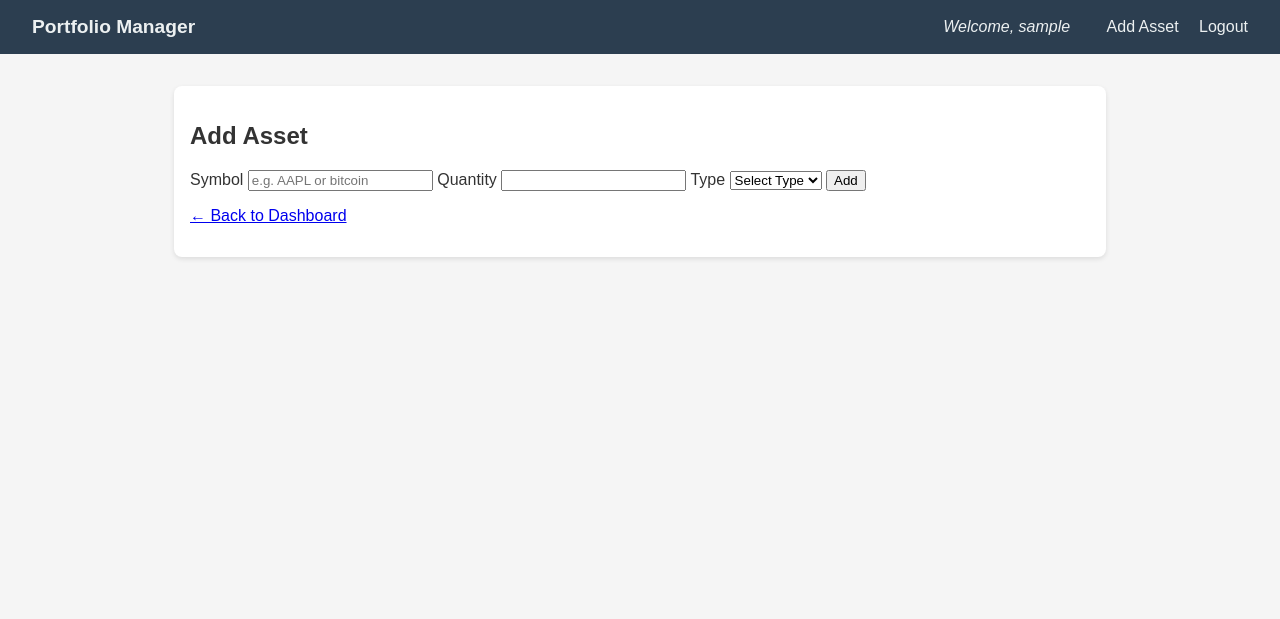
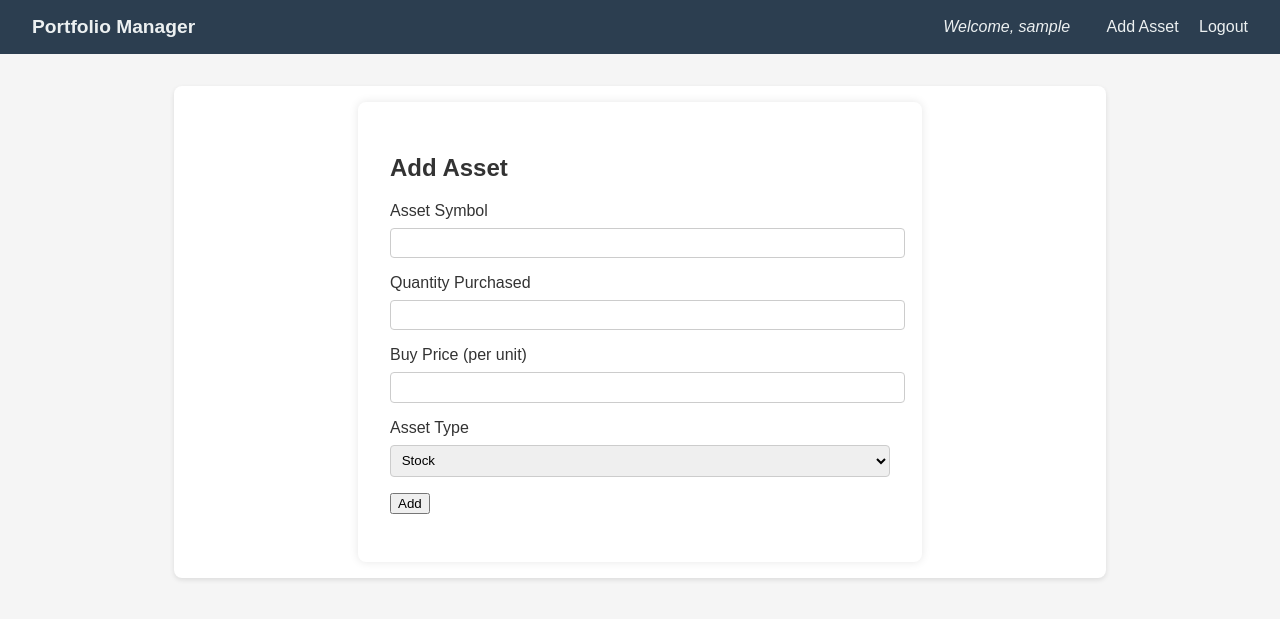
Before and after one commit to SilentKiller4233/portfolio-manager, a Flask app: page /add in a window 1280 px wide. Shown: the top 619 px of the page. Run offline with Flask 3, Linux system fonts and the light colour scheme; the visitor is signed in with stand-in values (Sample User, id 1).

Commit message:
Refactored logic from app.py to helpers.py for cleaner look and added user defined buy price and avg buy price

```diff
--- a/app.py
+++ b/app.py
@@ -1,24 +1,21 @@
-from helpers import get_db_connection
-from flask import Flask, render_template, redirect, request, session, flash, url_for
+from helpers import (
+    get_db_connection,
+    get_crypto_price,
+    get_stock_price,
+    get_portfolio,
+    update_or_insert_asset
+)
+
+from flask import Flask, render_template, redirect, request, session, flash
 from werkzeug.security import generate_password_hash, check_password_hash
 from functools import wraps
-
 import sqlite3
-import requests
-import yfinance as yf
-import os
 
 app = Flask(__name__)
 app.secret_key = "this-is-a-fixed-dev-key-123"
-DATABASE = "portfolio.db"
 
-# ---------------------- DB CONNECTION ---------------------- #
-def get_db():
-    conn = sqlite3.connect(DATABASE)
-    conn.row_factory = sqlite3.Row
-    return conn
 
-# ---------------------- LOGIN REQUIRED ---------------------- #
+# ---------------------- LOGIN REQUIRED DECORATOR ---------------------- #
 def login_required(f):
     @wraps(f)
     def decorated_function(*args, **kwargs):
@@ -27,12 +24,12 @@ def login_required(f):
         return f(*args, **kwargs)
     return decorated_function
 
+
 # ---------------------- INDEX REDIRECT ---------------------- #
 @app.route("/")
 def index():
-    if "user_id" in session:
-        return redirect("/dashboard")
-    return redirect("/login")
+    return redirect("/dashboard") if "user_id" in session else redirect("/login")
+
 
 # ---------------------- REGISTER ---------------------- #
 @app.route("/register", methods=["GET", "POST"])
@@ -45,14 +42,13 @@ def register():
         if not username or not password or not confirm:
             flash("All fields required.", "danger")
             return redirect("/register")
-
         if password != confirm:
             flash("Passwords do not match.", "danger")
             return redirect("/register")
 
-        db = get_db()
-        cursor = db.execute("SELECT id FROM users WHERE username = ?", (username,))
-        if cursor.fetchone():
+        db = get_db_connection()
+        user = db.execute("SELECT id FROM users WHERE username = ?", (username,)).fetchone()
+        if user:
             flash("Username already taken.", "danger")
             return redirect("/register")
 
@@ -63,6 +59,7 @@ def register():
         return redirect("/login")
 
     return render_template("register.html")
+
 
 # ---------------------- LOGIN ---------------------- #
 @app.route("/login", methods=["GET", "POST"])
@@ -75,9 +72,9 @@ def login():
             flash("Please fill in both fields", "danger")
             return redirect("/login")
 
-        conn = get_db_connection()
-        user = conn.execute("SELECT * FROM users WHERE username = ?", (username,)).fetchone()
-        conn.close()
+        db = get_db_connection()
+        user = db.execute("SELECT * FROM users WHERE username = ?", (username,)).fetchone()
+        db.close()
 
         if user and check_password_hash(user["hash"], password):
             session["user_id"] = user["id"]
@@ -98,67 +95,39 @@ def logout():
     flash("Logged out successfully.", "info")
     return redirect("/login")
 
+
 # ---------------------- DASHBOARD ---------------------- #
 @app.route("/dashboard")
 @login_required
 def dashboard():
-    db = get_db()
     user_id = session["user_id"]
-    assets = db.execute("SELECT * FROM assets WHERE user_id = ?", (user_id,)).fetchall()
+    portfolio, total_value = get_portfolio(user_id)
+    return render_template("dashboard.html", portfolio=portfolio, total=total_value)
 
-    portfolio = []
-    total_value = 0.0
 
-    for asset in assets:
-        symbol = asset["symbol"]
-        quantity = asset["quantity"]
-        avg_price = asset["avg_buy_price"]
-        type_ = asset["asset_type"]
-
-        if type_ == "crypto":
-            price = get_crypto_price(symbol)
-        else:
-            price = get_stock_price(symbol)
-
-        current_value = quantity * price if price else 0
-        unrealized = (price - avg_price) * quantity if price else 0
-
-        portfolio.append({
-            "symbol": symbol.upper(),
-            "type": type_,
-            "quantity": quantity,
-            "avg_price": round(avg_price, 2),
-            "current_price": round(price, 2) if price else "N/A",
-            "current_value": round(current_value, 2),
-            "unrealized_pnl": round(unrealized, 2),
-        })
-
-        total_value += current_value
-
-    return render_template("dashboard.html", portfolio=portfolio, total=round(total_value, 2))
-
-# ---------------------- ADD ASSET ---------------------- #
+# ---------------------- ADD ASSET (Updated with Manual Buy Price) ---------------------- #
 @app.route("/add", methods=["GET", "POST"])
 @login_required
 def add_asset():
     if request.method == "POST":
         symbol = request.form["symbol"].strip().lower()
+        asset_type = request.form["asset_type"]
+        user_id = session["user_id"]
+
         try:
             quantity = float(request.form["quantity"])
+            buy_price = float(request.form["buy_price"])
         except ValueError:
-            flash("Invalid quantity.", "danger")
+            flash("Invalid quantity or buy price.", "danger")
             return redirect("/add")
 
-        asset_type = request.form["asset_type"]
-
-        if not symbol or quantity <= 0 or asset_type not in ["stock", "crypto"]:
+        if not symbol or quantity <= 0 or buy_price <= 0 or asset_type not in ["stock", "crypto"]:
             flash("All fields are required and must be valid.", "danger")
             return redirect("/add")
 
-        db = get_db()
-        user_id = session["user_id"]
+        db = get_db_connection()
 
-        # Check if this asset already exists for the user
+
         existing = db.execute("""
             SELECT quantity, avg_buy_price FROM assets
             WHERE user_id = ? AND symbol = ? AND asset_type = ?
@@ -168,13 +137,7 @@ def add_asset():
             old_qty = existing["quantity"]
             old_avg = existing["avg_buy_price"]
 
-            # Prompt user to enter buy price in future version
-            current_price = get_crypto_price(symbol) if asset_type == "crypto" else get_stock_price(symbol)
-            if not current_price:
-                flash("Could not fetch current price.", "danger")
-                return redirect("/add")
-
-            total_cost = old_qty * old_avg + quantity * current_price
+            total_cost = old_qty * old_avg + quantity * buy_price
             total_quantity = old_qty + quantity
             new_avg = total_cost / total_quantity
 
@@ -184,16 +147,10 @@ def add_asset():
                 WHERE user_id = ? AND symbol = ? AND asset_type = ?
             """, (total_quantity, new_avg, user_id, symbol, asset_type))
         else:
-            # Insert new asset with current price as buy price
-            current_price = get_crypto_price(symbol) if asset_type == "crypto" else get_stock_price(symbol)
-            if not current_price:
-                flash("Could not fetch current price.", "danger")
-                return redirect("/add")
-
             db.execute("""
                 INSERT INTO assets (user_id, symbol, quantity, avg_buy_price, asset_type)
                 VALUES (?, ?, ?, ?, ?)
-            """, (user_id, symbol, quantity, current_price, asset_type))
+            """, (user_id, symbol, quantity, buy_price, asset_type))
 
         db.commit()
         flash("Asset added successfully.", "success")
@@ -202,25 +159,9 @@ def add_asset():
     return render_template("add_asset.html")
 
 
-# ---------------------- PRICE HELPERS ---------------------- #
-def get_crypto_price(symbol):
-    try:
-        url = f"https://api.coingecko.com/api/v3/simple/price?ids={symbol.lower()}&vs_currencies=usd"
-        response = requests.get(url)
-        data = response.json()
-        return data[symbol.lower()]["usd"]
-    except:
-        return None
-
-def get_stock_price(symbol):
-    try:
-        stock = yf.Ticker(symbol)
-        return stock.info["regularMarketPrice"]
-    except:
-        return None
 
 
-# ---------------------- APP RUN ---------------------- #
+# ---------------------- FLASK SETTINGS ---------------------- #
 app.config["TEMPLATES_AUTO_RELOAD"] = True
 if __name__ == "__main__":
-    app.run(debug=True)
+    app.run(debug=True, use_reloader=True)
--- a/static/styles.css
+++ b/static/styles.css
@@ -74,3 +74,30 @@ main {
     color: red;
     font-weight: bold;
 }
+
+.form-container {
+    max-width: 500px;
+    margin: 0 auto;
+    background-color: white;
+    padding: 2em;
+    border-radius: 8px;
+    box-shadow: 0 0 10px rgba(0, 0, 0, 0.1);
+}
+
+.form-group {
+    margin-bottom: 1em;
+}
+
+.form-group label {
+    display: block;
+    margin-bottom: 0.5em;
+    font-weight: 500;
+}
+
+.form-group input,
+.form-group select {
+    width: 100%;
+    padding: 0.5em;
+    border: 1px solid #ccc;
+    border-radius: 4px;
+}
--- a/templates/add_asset.html
+++ b/templates/add_asset.html
@@ -1,24 +1,35 @@
 {% extends "layout.html" %}
 {% block title %}Add Asset{% endblock %}
 {% block content %}
+<div class="form-container">
     <h2>Add Asset</h2>
+    <form action="/add" method="post" class="form-row">
+        <div class="form-group">
+            <label for="symbol">Asset Symbol</label>
+            <input type="text" name="symbol" id="symbol" required>
+        </div>
 
-<form action="/add" method="post" class="form">
-    <label for="symbol">Symbol</label>
-    <input type="text" name="symbol" id="symbol" required placeholder="e.g. AAPL or bitcoin">
+        <div class="form-group">
+            <label for="quantity">Quantity Purchased</label>
+            <input type="number" name="quantity" id="quantity" step="any" required>
+        </div>
 
-    <label for="quantity">Quantity</label>
-    <input type="number" name="quantity" id="quantity" step="any" required>
+        <div class="form-group">
+            <label for="buy_price">Buy Price (per unit)</label>
+            <input type="number" name="buy_price" id="buy_price" step="any" required>
+        </div>
 
-    <label for="asset_type">Type</label>
+        <div class="form-group">
+            <label for="asset_type">Asset Type</label>
             <select name="asset_type" id="asset_type" required>
-        <option value="">Select Type</option>
                 <option value="stock">Stock</option>
                 <option value="crypto">Crypto</option>
             </select>
+        </div>
 
+        <div class="form-group">
             <button type="submit">Add</button>
+        </div>
     </form>
-
-<p><a href="/dashboard">← Back to Dashboard</a></p>
+</div>
 {% endblock %}
```
Also changed, not shown: helpers.py (+81 -0 lines). Lines whose indentation alone changed are shown as unchanged.
